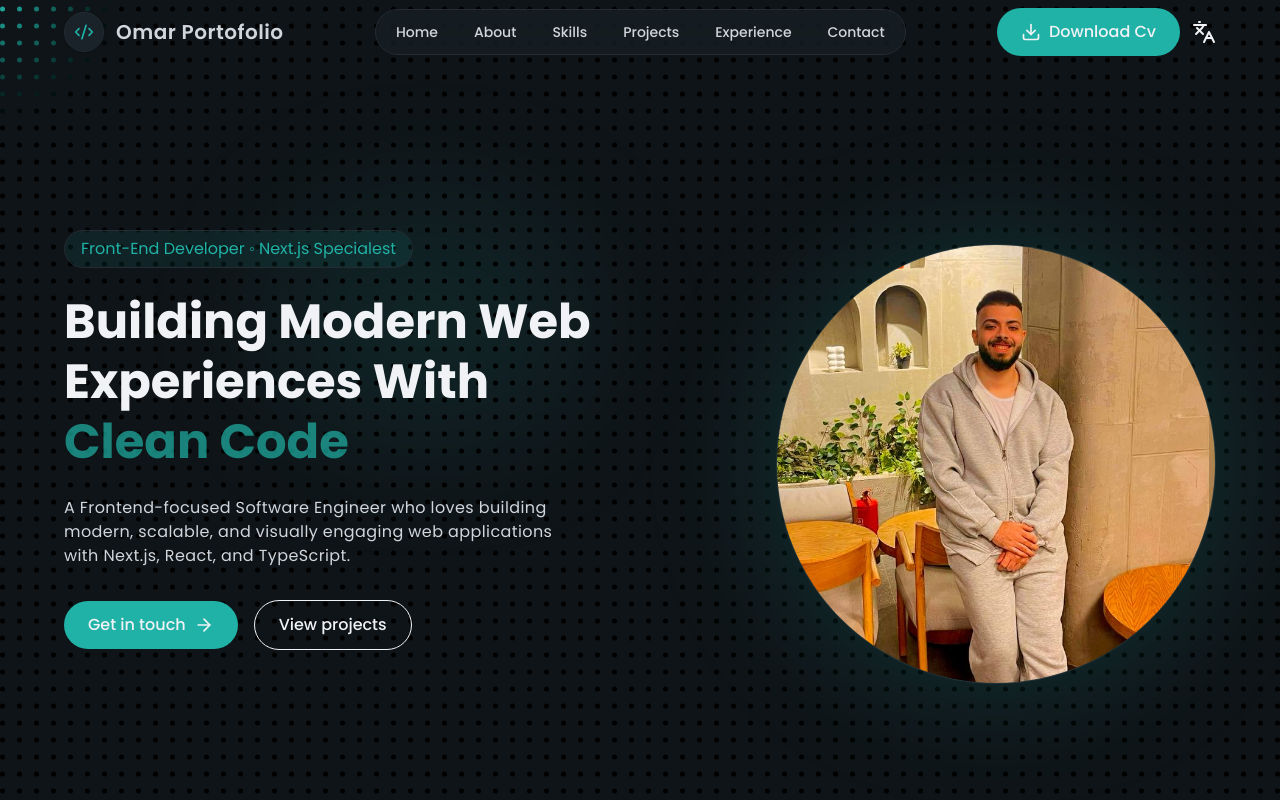
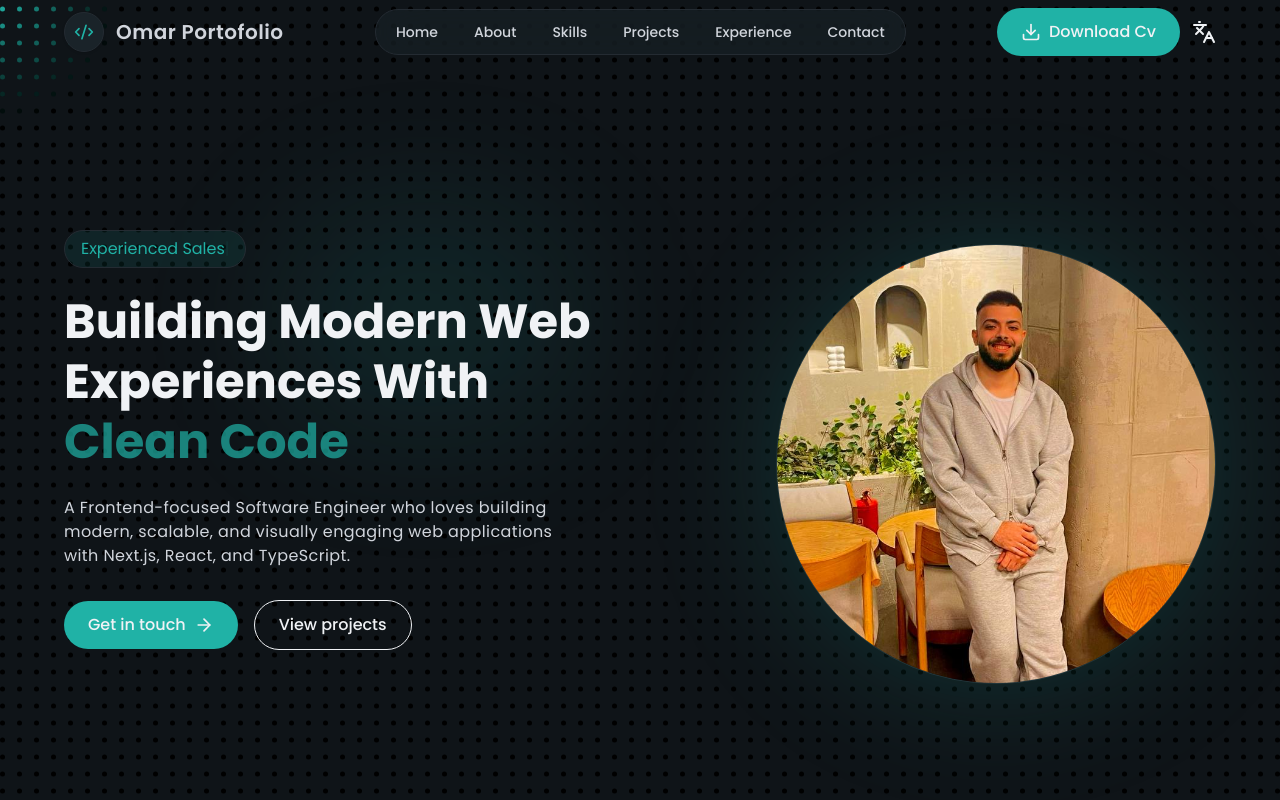
Before and after one commit to Omar2610sa/my-portofolio, a Next.js app: page / in a window 1280 px wide. Shown: the top 800 px of the page. Built offline with nearby package versions, Linux system fonts and the light colour scheme.

Commit message:
Feat: animation hero section

```diff
--- a/package.json
+++ b/package.json
@@ -25,7 +25,8 @@
     "react-intersection-observer": "^10.0.3",
     "shadcn": "^4.8.0",
     "tailwind-merge": "^3.6.0",
-    "tw-animate-css": "^1.4.0"
+    "tw-animate-css": "^1.4.0",
+    "typed.js": "^3.0.0"
   },
   "devDependencies": {
     "@tailwindcss/postcss": "^4",
--- a/src/sections/Hero/Hero.tsx
+++ b/src/sections/Hero/Hero.tsx
@@ -1,16 +1,39 @@
+'use client';
 
-
+import { useEffect, useRef } from 'react';
+import Typed from 'typed.js';
 import DotGrid from '@/components/Hero/Background'
 import LinkButton from '@/components/Ui/LinkButton'
 import { ArrowRight } from 'lucide-react'
-
 import logo from "../../../public/assets/5807884988358266879.jpg"
 import Image from 'next/image'
 
 export default function Hero() {
+    const el = useRef(null);
+    const typed = useRef<Typed | null>(null);
+
+    useEffect(() => {
+        typed.current = new Typed(el.current, {
+            strings: [
+                'Front-End Developer ◦ Next.js Specialist',
+                'Software Engineer',
+                'Experienced Sales',
+            ],
+            typeSpeed: 30,
+            backSpeed: 30,
+            backDelay: 800,
+            loop: true,
+        });
+
+        return () => {
+            typed.current?.destroy();
+        };
+    }, []);
+
     return (
-        <section id='home' className='relative min-h-screen overflow-hidden flex  items-center pt-30 py-10'>
-            <div className='absolute top-1/4 left-1/3  -translate-x-1/2 w-80 h-60 rounded-full blur-3xl bg-primary/10' />
+        <section id='home' className='relative min-h-screen overflow-hidden flex items-center pt-30 py-10'>
+            <div className='absolute top-1/4 left-1/3 -translate-x-1/2 w-80 h-60 rounded-full blur-3xl bg-primary/10' />
+
             {/* Background */}
             <div className='absolute inset-0'>
                 <DotGrid
@@ -27,12 +50,12 @@ export default function Hero() {
             </div>
 
             {/* Content */}
-            <div  className='relative z-10 w-[90%] grid grid-cols-1 mx-auto lg:grid-cols-2 items-center text-center md:text-start'>
+            <div className='relative z-10 w-[90%] grid grid-cols-1 mx-auto lg:grid-cols-2 items-center text-center md:text-start'>
 
                 {/* content text */}
-                <div  className='space-y-6'>
-                    <span data-aos="fade-up" className='inline-block px-4 py-1.5 rounded-full bg-primary/10 text-primary text-md border border-border'>
-                        Front-End Developer ◦ Next.js Specialest
+                <div className='space-y-6'>
+                    <span className='inline-block px-4 py-1.5 rounded-full bg-primary/10 text-primary text-md border border-border'>
+                        <span ref={el} />
                     </span>
 
                     <h1 data-aos="fade-up" data-aos-delay="200" className='text-primary text-4xl md:text-5xl font-bold leading-tight capitalize text-text'>
@@ -40,7 +63,9 @@ export default function Hero() {
                     </h1>
 
                     <p data-aos="fade-up" data-aos-delay="400" className='text-gray-300 max-w-lg tracking-wide'>
-                        A Frontend-focused Software Engineer who loves building modern, scalable, and visually engaging web applications with Next.js, React, and TypeScript.                    </p>
+                        A Frontend-focused Software Engineer who loves building modern, scalable, and visually engaging web applications with Next.js, React, and TypeScript.
+                    </p>
+
                     <div data-aos="fade-up" className='flex items-center justify-center md:justify-start gap-4 pt-2'>
                         <LinkButton href='#contact' text='Get in touch' icon={ArrowRight} rounded />
                         <LinkButton href='#projects' text='View projects' variant='outline' rounded />
@@ -48,7 +73,7 @@ export default function Hero() {
                 </div>
 
                 {/* Image */}
-                <div data-aos="fade-left"  className='flex justify-center lg:justify-end mt-12 '>
+                <div data-aos="fade-left" className='flex justify-center lg:justify-end mt-12'>
                     <div className='relative w-85 h-85 md:w-110 md:h-110 rounded-full border border-border flex items-center justify-center'>
                         <div className='absolute z-10 inset-0 rounded-full bg-primary/20 blur-3xl' />
                         <Image
```
Also changed, not shown: public/assets/myy.jpg (added), 1 other file (tests, documents, lock files or other folders).
